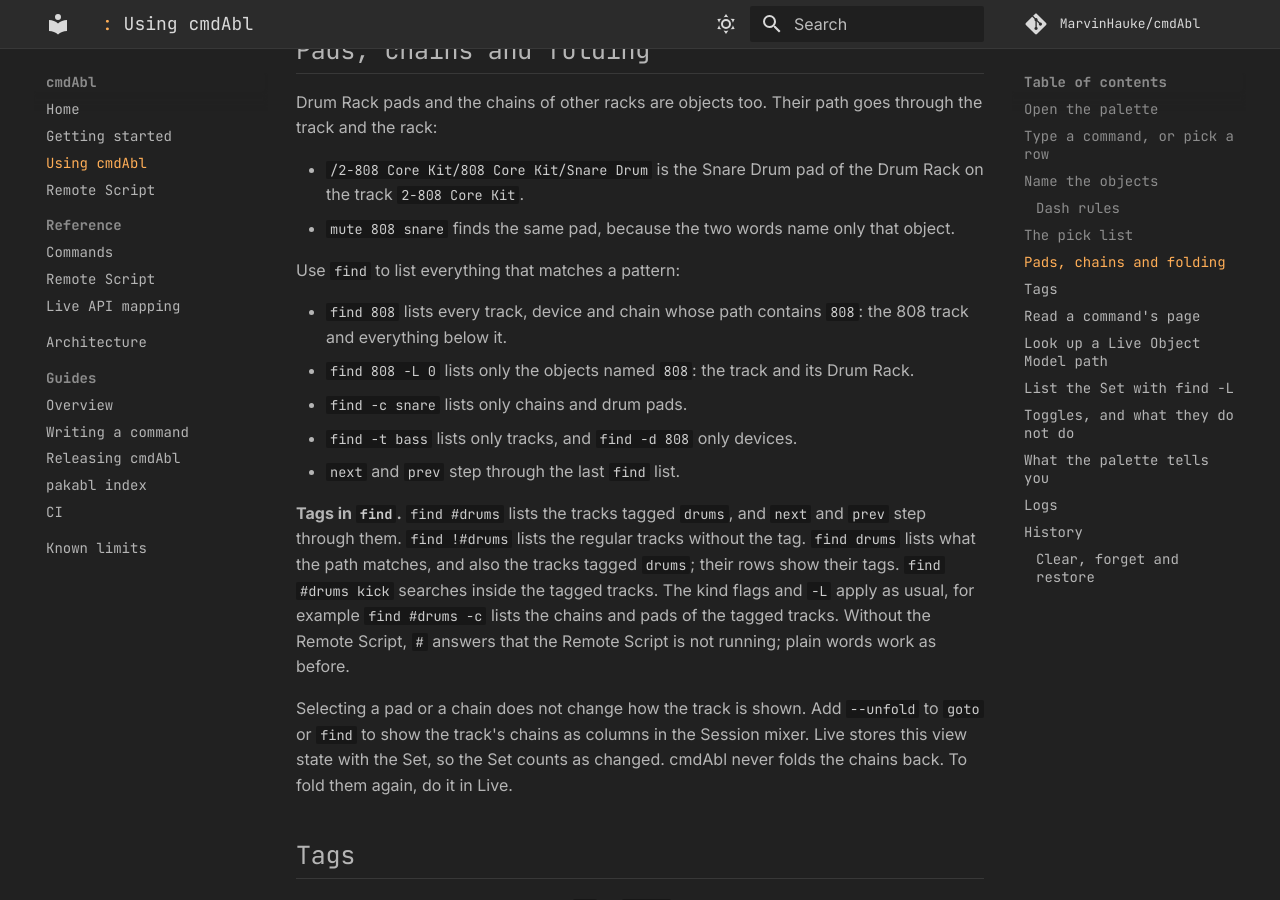
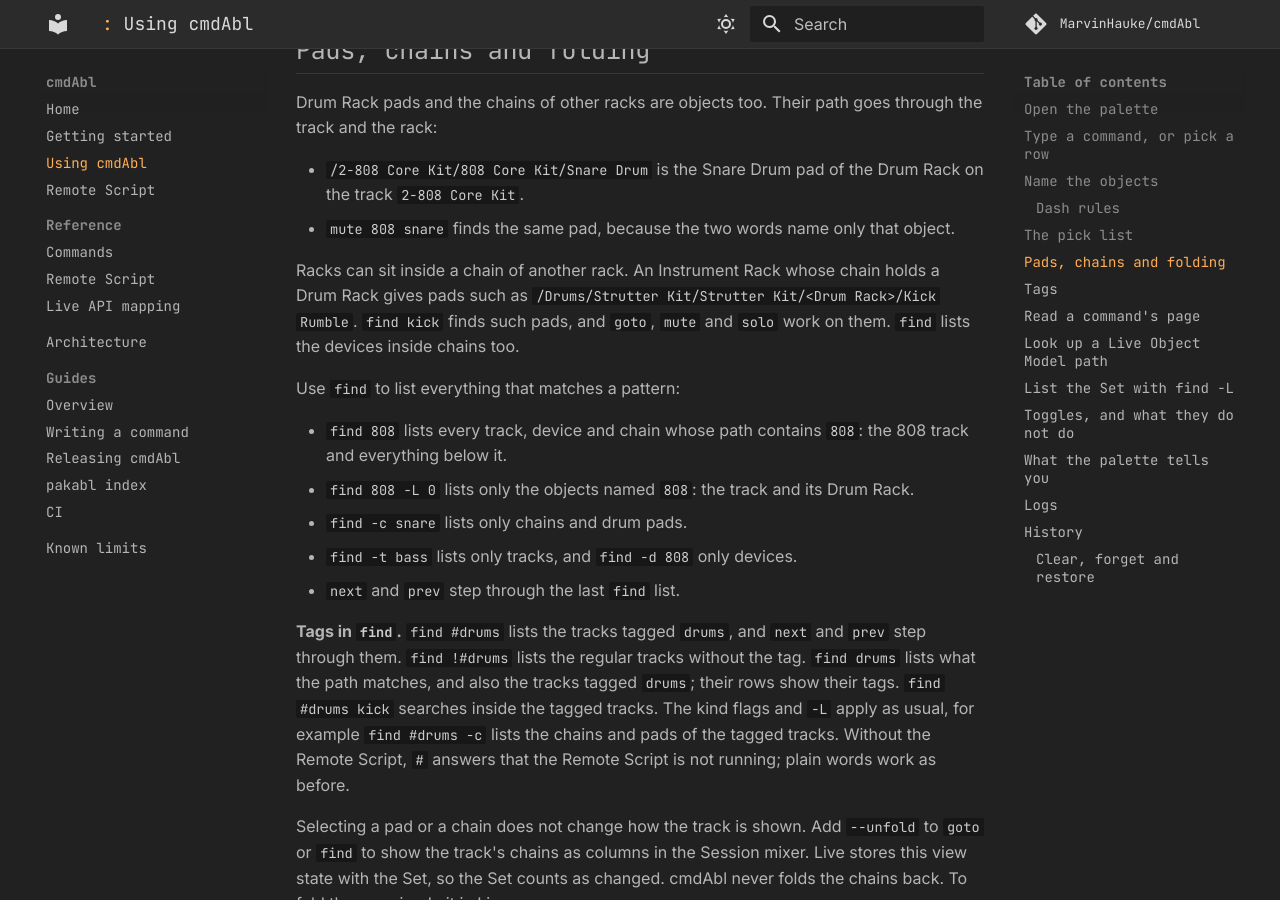
Before and after one commit to MarvinHauke/cmdAbl, an MkDocs documentation site: the page built from docs/using.md, in a window 1280 px wide and 900 px high, scrolled down 3135 px. Built offline with MkDocs 1.6.1 and Material for MkDocs 9.7.7, drawn with Linux system fonts in a browser that asks for light colours; comment, search, counter and statistics services are not loaded; some of the changed text lies outside the part shown.

Commit message:
docs: nested racks reachable; Remote Script 0.1.6
Co-Authored-By: Claude Haiku 5.5 <noreply@anthropic.com>

```diff
--- a/docs/using.md
+++ b/docs/using.md
@@ -104,6 +104,10 @@ Drum Rack pads and the chains of other racks are objects too. Their path goes th
 - `/2-808 Core Kit/808 Core Kit/Snare Drum` is the Snare Drum pad of the Drum Rack on the track `2-808 Core Kit`.
 - `mute 808 snare` finds the same pad, because the two words name only that object.
 
+Racks can sit inside a chain of another rack. An Instrument Rack whose chain holds a Drum Rack gives pads such as
+`/Drums/Strutter Kit/Strutter Kit/<Drum Rack>/Kick Rumble`. `find kick` finds such pads, and `goto`, `mute` and `solo`
+work on them. `find` lists the devices inside chains too.
+
 Use `find` to list everything that matches a pattern:
 
 - `find 808` lists every track, device and chain whose path contains `808`: the 808 track and everything below it.
```
Also changed, not shown: other parts of docs/using.md (+1 -1 lines), docs/limits.md (+0 -2 lines), docs/remote-script.md (+3 -0 lines).
